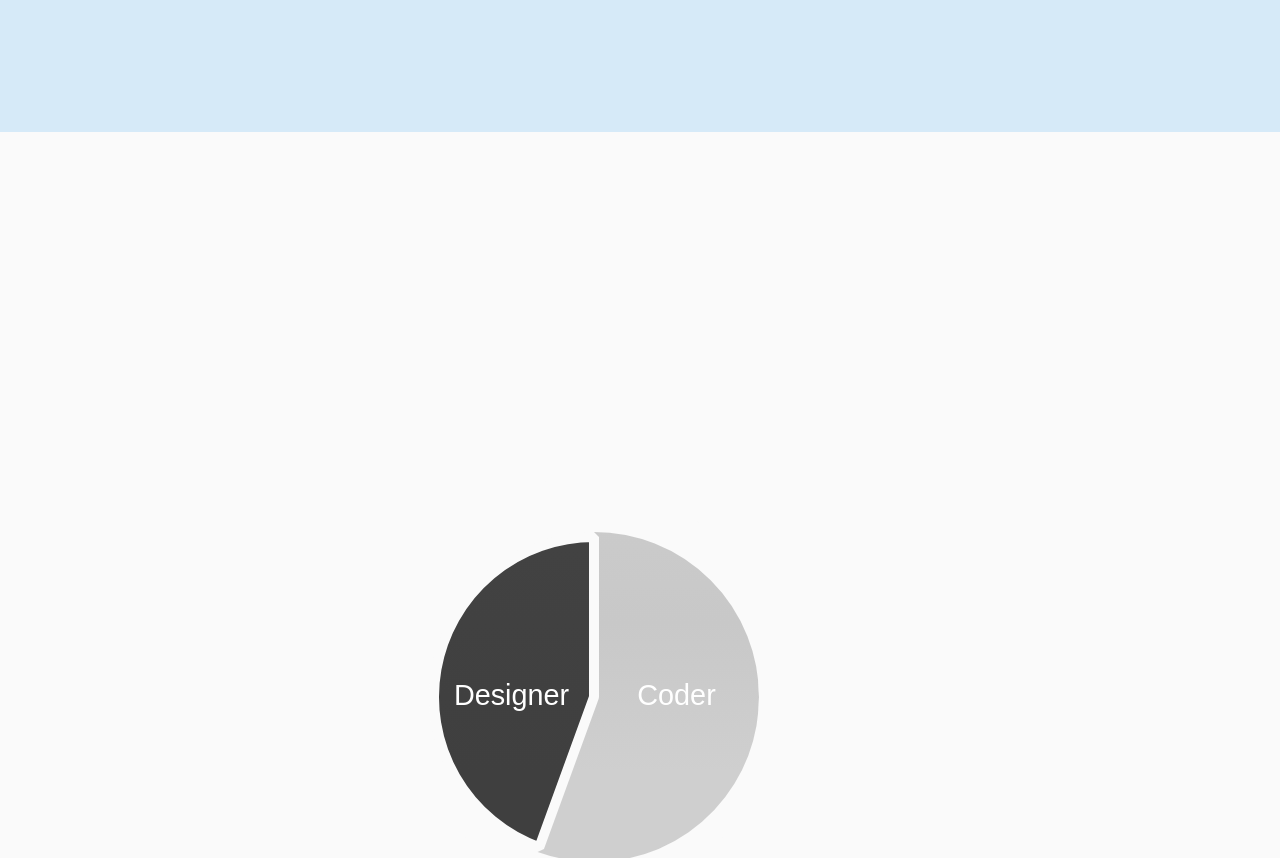
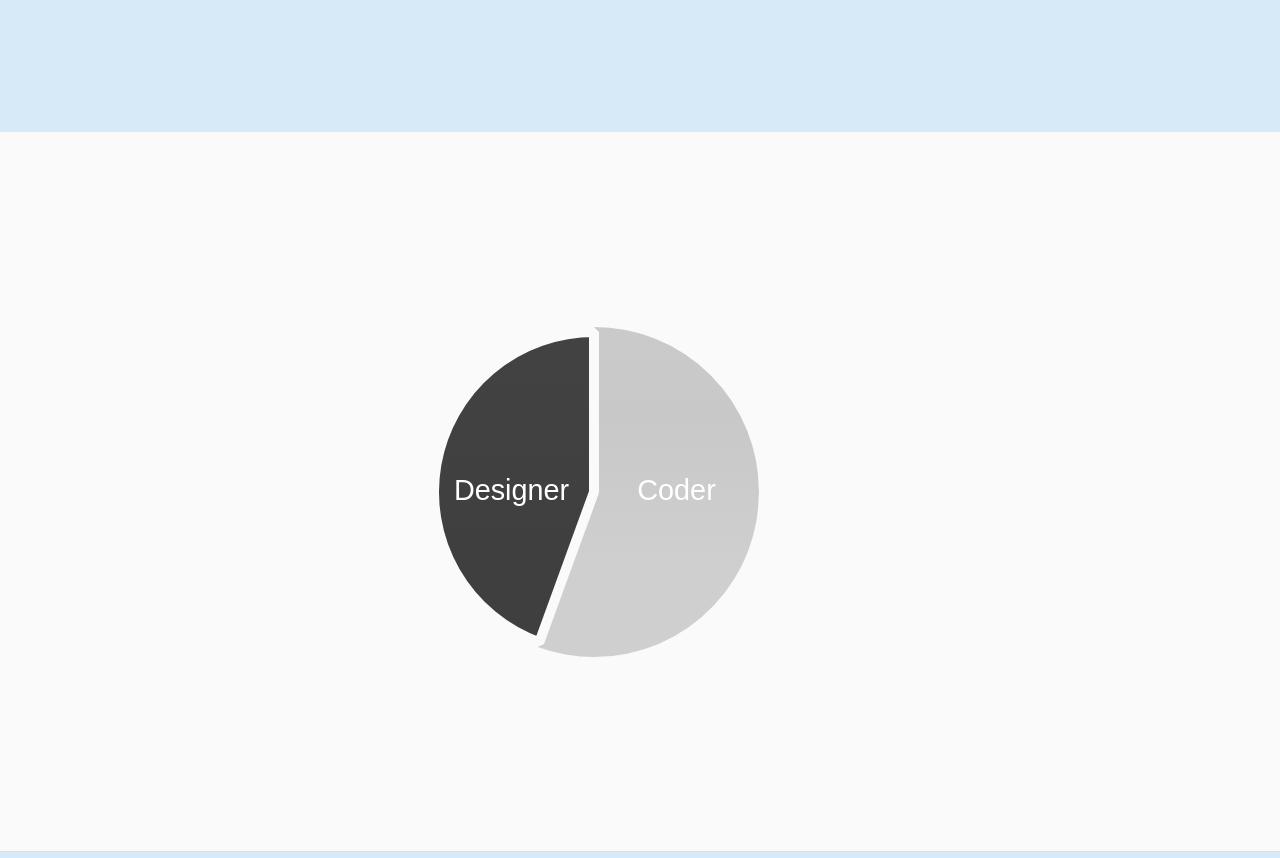
Before and after one commit to HusseinKanaan/Portfoloio3, a Next.js app: page / in a window 1280 px wide. Shown: the part 6220-7078 px from the top of the page. Built offline with nearby package versions, Linux system fonts and the light colour scheme; a web font is replaced by a local one.

Commit message:
Global and workflow

```diff
--- a/components/Workflow.js
+++ b/components/Workflow.js
@@ -1,9 +1,11 @@
 import React, { useState } from 'react';
 import { Container, Row, Col, Collapse } from 'react-bootstrap';
 import styles from './Workflow.module.css'; // Stelle sicher, dass du diese CSS-Datei erstellst.
+import { useMultipleScrollTextAnimation } from '../hooks/useMultipleScrollTextAnimation'; // Neuer Hook für mehrere Texte
 
 const Workflow = () => {
   const [openIndex, setOpenIndex] = useState(null);
+  const { visibleTexts, textRefs } = useMultipleScrollTextAnimation();
 
   const toggleCollapse = (index) => {
     setOpenIndex(openIndex === index ? null : index);
@@ -23,7 +25,9 @@ const Workflow = () => {
       <div className='container-fluid'>
         <div className='container'>
 
-        <h1 className={`mb-5 container-fluid display-5 text-center ${styles.headingWworkflow}`}>Workflow</h1>
+          <h1 className={`mb-5 container-fluid display-5 text-center fade-in ${visibleTexts[23] ? 'loaded' : ''
+            } ${styles.headingWworkflow}`} ref={(el) => (textRefs.current[23] = el)}>Workflow</h1>
+
         </div>
       </div>
       <Row className="justify-content-center">
--- a/pages/index.js
+++ b/pages/index.js
@@ -14,7 +14,7 @@ import { useMultipleScrollTextAnimation } from '../hooks/useMultipleScrollTextAn
 import { useEffect, useRef, useState } from 'react';
 import Head from 'next/head';
 import Image from 'next/image';
-import HoverButton from '@/components/HoverButton';
+/* import HoverButton from '@/components/HoverButton'; */
 
 
 
@@ -312,15 +312,16 @@ export default function Home() {
         </section>
         {/* Pie-chart */}
         <div id='service' className='bg-color-heading-piechart'>
-          <div className='heading-piechart text-white container'>
-            <h1 className={`display-5 text-left fade-in heading ${visibleTexts[10] ? 'loaded' : ''}`} ref={el => textRefs.current[10] = el}>Meine Webdesign Skills</h1>
+          <div id='divAbsolute' className='position-absolute heading-piechart text-white container'>
+            <div id='divAbsolute' className='position-absolute sibi'>
+              <h1 className={`display-6 text-left fade-in heading ${visibleTexts[10] ? 'loaded' : ''}`} ref={el => textRefs.current[10] = el}>Skills</h1>
             </div>
           </div>
           <section className='pie-chart-container-height d-flex align-items-center'>
             {/*         <div className='pie-chart-heading'></div> */}
             <div className="container d-flex align-items-center justify-content-evenly">
-            <div className='pie-chart-text'>
-              <p className={`display-6 pie-chart-heading-left mb-4 fade-in ${visibleTexts[22] ? 'loaded' : ''}`} ref={el => textRefs.current[22] = el}>Part-Designer</p>
+              <div className='pie-chart-text position-relative'>
+                {/*             <p className={`display-6 pie-chart-heading-left mb-4 fade-in ${visibleTexts[22] ? 'loaded' : ''}`} ref={el => textRefs.current[22] = el}>Part-Designer</p> */}
 
                 <p className={`fade-in ${visibleTexts[12] ? 'loaded' : ''}`} ref={el => textRefs.current[12] = el}> <span className='pie-chart-span'>✔</span  >BOOTSTRAP</p>
 
@@ -334,7 +335,7 @@ export default function Home() {
               </div>
               <PieChart />
               <div className='pie-chart-text pie-chart-container-partcoder'>
-              <p className={`display-6 pie-chart-heading-right mb-4 fade-in ${visibleTexts[23] ? 'loaded' : ''}`} ref={el => textRefs.current[23] = el}>Part-Coder</p>
+                {/*           <p className={`display-6 pie-chart-heading-right mb-4 fade-in ${visibleTexts[23] ? 'loaded' : ''}`} ref={el => textRefs.current[23] = el}>Part-Coder</p> */}
 
                 <p className={`fade-in ${visibleTexts[17] ? 'loaded' : ''}`} ref={el => textRefs.current[17] = el}> <span className='pie-chart-span'>✔</span>FRONTEND ENTWICKLUNG</p>
 
@@ -348,6 +349,7 @@ export default function Home() {
               </div>
             </div>
           </section>
+        </div>
         {/* Seite 8 */}
         <section id='regional-services' className={`custom-background-lightblue  h-25`}>
           <div className='custom-height-container-umsetzung d-flex justify-content-center align-items-center'>
--- a/styles/globals.css
+++ b/styles/globals.css
@@ -473,33 +473,43 @@ h1 {
   color: #DADFE1;
   margin-bottom: 2rem;
   letter-spacing: 0.2px;
-  line-height: 1.8; /* Verbesserte Lesbarkeit */
+  line-height: 1.8;
+  /* Verbesserte Lesbarkeit */
 }
 
 .text-left-service {
   letter-spacing: 0.2px;
-  line-height: 1.8; /* Verbesserte Lesbarkeit */
-  text-shadow: 0px 2px 4px rgba(0, 0, 0, 0.3); /* Leichtes Schatten-Design */
+  line-height: 1.8;
+  /* Verbesserte Lesbarkeit */
+  text-shadow: 0px 2px 4px rgba(0, 0, 0, 0.3);
+  /* Leichtes Schatten-Design */
 }
 
 .custom-margin-service {
-  padding-bottom: 6rem; /* Kürzerer Abstand für bessere Balance */
-  width: 90%; /* Dynamische Breite */
-  margin: 0 auto; /* Zentriert */
+  padding-bottom: 6rem;
+  /* Kürzerer Abstand für bessere Balance */
+  width: 90%;
+  /* Dynamische Breite */
+  margin: 0 auto;
+  /* Zentriert */
 }
 
 .custom-height-service {
   max-height: 180vh;
   display: flex;
-  flex-wrap: wrap; /* Elemente ordnen sich dynamisch an */
+  flex-wrap: wrap;
+  /* Elemente ordnen sich dynamisch an */
 }
 
 .custom-height-service {
   max-height: 180vh;
   display: flex;
-  flex-wrap: wrap; /* Elemente ordnen sich dynamisch an */
-  justify-content: center; /* Zentriert die Inhalte */
-  align-items: flex-start; /* Inhalte starten oben */
+  flex-wrap: wrap;
+  /* Elemente ordnen sich dynamisch an */
+  justify-content: center;
+  /* Zentriert die Inhalte */
+  align-items: flex-start;
+  /* Inhalte starten oben */
 }
 
 .container-heading-service {
@@ -513,41 +523,55 @@ h1 {
 }
 
 .heading-service {
-  width: 90%; /* Erhöhte Flexibilität auf kleinen Bildschirmen */
-  max-width: 700px; /* Begrenzte Breite für größere Bildschirme */
-  text-align: center; /* Zentriert den Text */
-  padding: 20px; /* Zusätzlicher Raum für bessere Lesbarkeit */
+  width: 90%;
+  /* Erhöhte Flexibilität auf kleinen Bildschirmen */
+  max-width: 700px;
+  /* Begrenzte Breite für größere Bildschirme */
+  text-align: center;
+  /* Zentriert den Text */
+  padding: 20px;
+  /* Zusätzlicher Raum für bessere Lesbarkeit */
 }
 
 .heading-service h1 {
-  font-size: 2.8rem; /* Große Schrift für den Header */
-  font-weight: 700; /* Fettgedruckte Schrift */
-  color: #dadfe1; /* Helle, moderne Farbe */
-  line-height: 1.5; /* Verbessert die Lesbarkeit */
-  text-shadow: 0px 2px 4px rgba(0, 0, 0, 0.3); /* Leichtes Schatten-Design */
+  font-size: 2.8rem;
+  /* Große Schrift für den Header */
+  font-weight: 700;
+  /* Fettgedruckte Schrift */
+  color: #dadfe1;
+  /* Helle, moderne Farbe */
+  line-height: 1.5;
+  /* Verbessert die Lesbarkeit */
+  text-shadow: 0px 2px 4px rgba(0, 0, 0, 0.3);
+  /* Leichtes Schatten-Design */
 }
 
 .heading-service .subheading {
-  font-size: 1.2rem; /* Subheading-Größe */
+  font-size: 1.2rem;
+  /* Subheading-Größe */
   font-weight: 400;
-  color: #c7c7c7; /* Dezente Farbe für Untertitel */
+  color: #c7c7c7;
+  /* Dezente Farbe für Untertitel */
   margin-top: 15px;
 }
 
 .heading-service .highlight {
-  color: #4caf50; /* Optional: Setze eine Akzentfarbe */
+  color: #4caf50;
+  /* Optional: Setze eine Akzentfarbe */
   text-shadow: 0px 0px 8px rgba(76, 175, 80, 0.7);
 }
 
 .heading-service-bgcolor {
-  color: inherit; /* Hintergrundfarbe entfernt, Textfarbe erbt */
+  color: inherit;
+  /* Hintergrundfarbe entfernt, Textfarbe erbt */
 }
 
 
-.workflow-container{
+.workflow-container {
   margin-top: 10rem;
   font-family: "Poppins", "Arial", "sans-serif";
 }
+
 /* .custom-vw{
   width:80vw;
   margin-left: 10rem;
@@ -881,19 +905,30 @@ h1 {
 
 .bg-color-heading-piechart {
   background-color: #FAFAFA;
-  display: flex;
-  justify-content: center;
-  width: 100vw;
-  padding-top: 200px;
+
 }
 
 .pie-chart-container-partcoder {
   padding-left: 1.5rem;
 }
 
+.heading {
+  color: #606060;
+  font-family: "Poppins", "Arial", "sans-serif";
+  width: auto;
+
+}
+
 .heading-piechart {
   padding-left: 5.5em;
-  }
+  background-color: #FAFAFA;
+  display: flex;
+  justify-content: left;
+  align-items:flex-start;
+  width: 500px;
+  height: 400px;
+  padding-top: 200px;
+}
 
 .pie-chart-heading-left {
   color: #606060;
@@ -907,9 +942,13 @@ h1 {
   font-size: 18px;
 }
 
+.sibi{
+  margin-left: 176px;
+}
+
 /* pie-chart height & bg-color */
 .pie-chart-container-height {
-  height: 75vh;
+  height: 90vh;
   background: #FAFAFA;
   border-bottom: 1px solid #ddd;
   color: #606060;
@@ -927,9 +966,3 @@ h1 {
 html {
   scroll-behavior: smooth;
 }
-
-.heading{
-  color: #606060;
-  font-family: "Poppins", "Arial", "sans-serif";
-  width: 100vw;
-}
```
Lines whose indentation alone changed are shown as unchanged.
